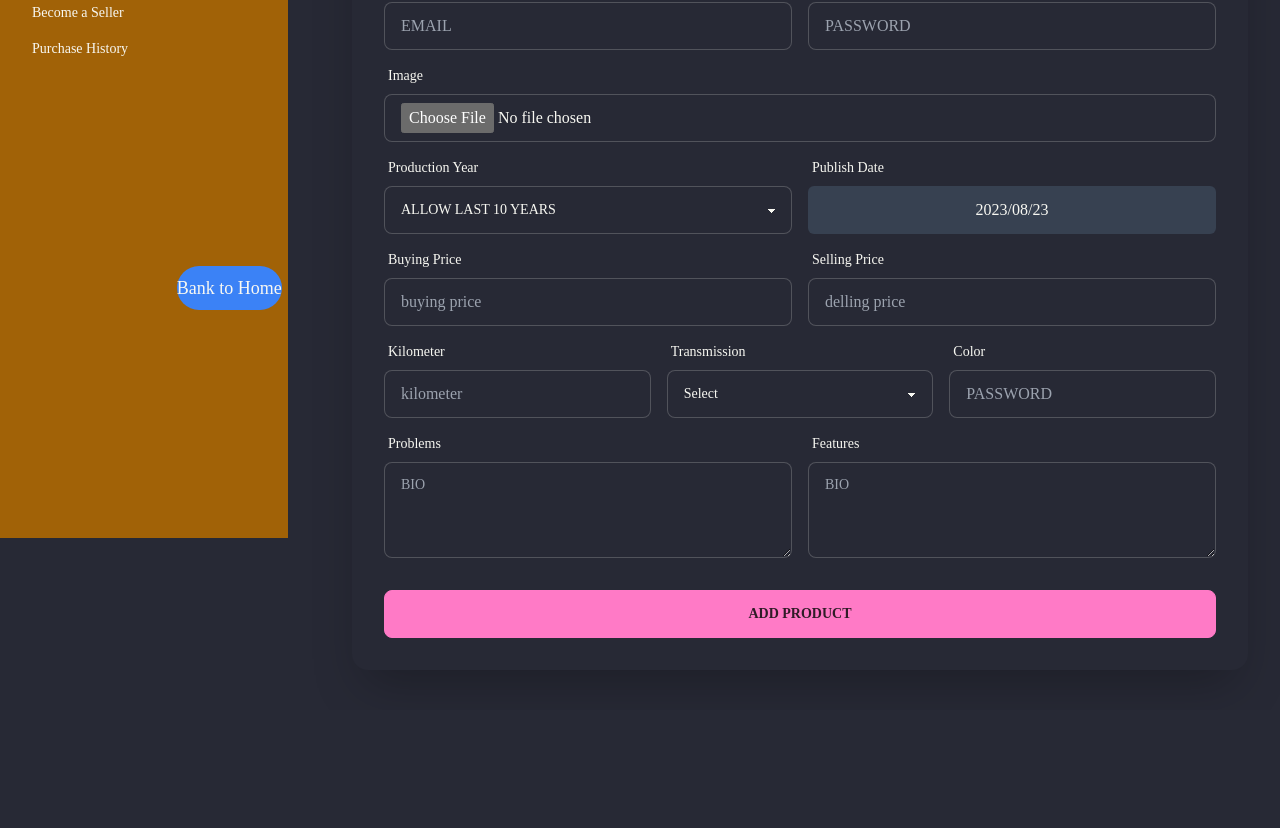
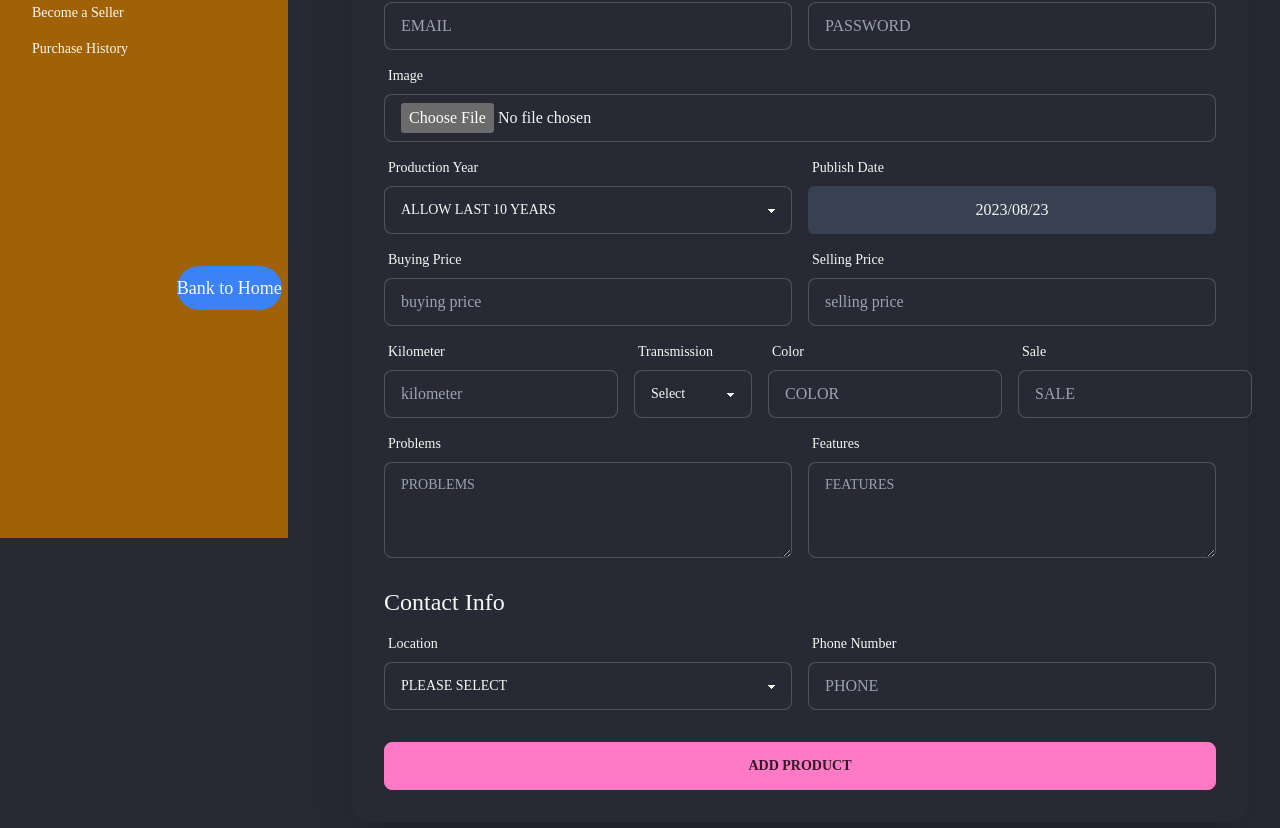
Before and after one commit to hasanisu/used-car, a React (Create React App) app: page /dashboard/add-product in a window 1280 px wide. Shown: the part 310-1138 px from the top of the page. Before the commit the page ends 1020 px from the top, so only its background shows below. Built offline with nearby package versions, Linux system fonts and the light colour scheme; no server answers; sample sign-in values are in the browser's storage; a web font is replaced by a local one.

Commit message:
added route category

```diff
--- a/src/Component/DashBoard/HostPanel.jsx
+++ b/src/Component/DashBoard/HostPanel.jsx
@@ -5,9 +5,9 @@ const HostPanel = () => {
     return (
         <div>
             <li><Link to="add-product">Add Product</Link></li>
-            <li><Link to='all-product'>All Sold Products</Link></li>
+            <li><Link >All Sold Products</Link></li>
             <li><Link>Remaining Products</Link></li>
-            <li><Link>All Products</Link></li>
+            <li><Link to='my-product'>My Products</Link></li>
         </div>
 
 
--- a/src/Component/Form/AddProductForm.jsx
+++ b/src/Component/Form/AddProductForm.jsx
@@ -18,7 +18,8 @@ const AddProductForm = ({
     getProductionId,
     getTransmissionType,
     handleToAddProduct,
-    loading
+    loading,
+    getLocationInfo,
 
 }) => {
 
@@ -133,7 +134,7 @@ const AddProductForm = ({
                                 <label className="label">
                                     <span className="label-text">Selling Price</span>
                                 </label>
-                                <input name='selling' type="text" placeholder="delling price" className="input input-bordered text-md" />
+                                <input name='selling' type="text" placeholder="selling price" className="input input-bordered text-md" />
                             </div>
                         </div>
 
@@ -142,12 +143,12 @@ const AddProductForm = ({
                                 <label className="label">
                                     <span className="label-text">Kilometer</span>
                                 </label>
-                                <input name='kilometer' type="text" placeholder="kilometer" className="input input-bordered" />
+                                <input name='kilometer' type="number" placeholder="kilometer" className="input input-bordered" />
                             </div>
 
                             <div className="form-control w-full">
                                 <label className="label">
-                                    <span className="label-text">Transmission</span>
+                                    <span className="label-text ">Transmission</span>
                                 </label>
                                 <select onChange={getTransmissionType} className="select select-bordered">
                                     <option disabled selected>Select</option>
@@ -162,7 +163,13 @@ const AddProductForm = ({
                                 <label className="label">
                                     <span className="label-text">Color</span>
                                 </label>
-                                <input name='color' type="text" placeholder="password" className="input input-bordered text-md uppercase" />
+                                <input name='color' type="text" placeholder="color" className="input input-bordered text-md uppercase" />
+                            </div>
+                            <div className="form-control w-full">
+                                <label className="label">
+                                    <span className="label-text">Sale</span>
+                                </label>
+                                <input name='sale' type="text" placeholder="sale" className="input input-bordered text-md uppercase" />
                             </div>
                         </div>
 
@@ -171,15 +178,51 @@ const AddProductForm = ({
                                 <label className="label">
                                     <span className="label-text">Problems</span>
                                 </label>
-                                <textarea name='problems' className="textarea textarea-bordered h-24 text-md uppercase" placeholder="Bio"></textarea>
+                                <textarea name='problems' className="textarea textarea-bordered h-24 text-md uppercase" placeholder="problems"></textarea>
                             </div>
                             <div className="form-control w-full">
                                 <label className="label">
                                     <span className="label-text">Features</span>
                                 </label>
-                                <textarea name='features' className="textarea textarea-bordered h-24 text-md uppercase" placeholder="Bio"></textarea>
+                                <textarea name='features' className="textarea textarea-bordered h-24 text-md uppercase" placeholder="features"></textarea>
                             </div>
                         </div>
+
+                        <h2 className='mt-5 text-2xl'>Contact Info</h2>
+                        <div className='flex justify-between gap-4'>
+                       <div className="form-control w-full">
+                                <label className="label">
+                                    <span className="label-text">Location</span>
+                                </label>
+                                <select onChange={getLocationInfo} className="select select-bordered text-md uppercase">
+                                    <option disabled selected>Please Select</option>
+                                    <option>Tokyo</option>
+                                    <option>Chiba</option>
+                                    <option>Saitama</option>
+                                    <option>Kanagawa</option>
+                                    <option>Nagoya</option>
+                                    <option>Osaka</option>
+                                    <option>Ibaraki</option>
+                                    <option>Sendai</option>
+                                    <option>Hokkaido</option>
+                                    <option>Fukuoka</option>
+                                    <option>Shimane</option>
+                                    <option>Gunma</option>
+                                    <option>Nagano</option>
+                                    <option>Gifu</option>
+                                    <option>Hiroshima</option>
+
+                                </select>
+                            </div>
+                            <div className="form-control w-full">
+                                <label className="label">
+                                    <span className="label-text">Phone Number</span>
+                                </label>
+                                <input name='phone' type="text" placeholder="phone" className="input input-bordered text-md uppercase" />
+                            </div>
+
+                       </div>
+
 
 
 
--- a/src/Pages/CarSection/Honda.jsx
+++ b/src/Pages/CarSection/Honda.jsx
@@ -15,7 +15,7 @@ const Honda = () => {
     return (
         <div>
             <h2>All Honda {allHondaCars.length}</h2>
-            <div className='grid gap-5 grid-cols-1 md:grid-cols-3 lg:grid-cols-4'>
+            <div className='grid gap-5 grid-cols-1 md:grid-cols-2 lg:grid-cols-3'>
                 {
                     allHondaCars.map(allHonda => <DetailsCard
                     key={allHonda._id}
--- a/src/Pages/CarSection/Toyota/Toyota.jsx
+++ b/src/Pages/CarSection/Toyota/Toyota.jsx
@@ -16,7 +16,7 @@ const Toyota = () => {
     return (
         <div>
             <h2>this is toyota {}</h2>
-            <div className='grid gap-5 grid-cols-1 md:grid-cols-3 lg:grid-cols-4'>
+            <div className='grid gap-5 grid-cols-1 md:grid-cols-2 lg:grid-cols-3'>
                 {
                     modelType.map(type => <DetailsCard
                     key={type._id}
--- a/src/Pages/DashboardContent/AddProduct.jsx
+++ b/src/Pages/DashboardContent/AddProduct.jsx
@@ -15,6 +15,7 @@ const AddProduct = () => {
     const [brandId, setBrandId] = useState(null)
     const [porductionYear, setProductionYear] = useState(null)
     const [transmission, setTransmission] = useState(null)
+    const [location, setLocation] = useState(null)
     const [loading, setLoading] = useState(false)
     const navigate = useNavigate()
 
@@ -30,22 +31,25 @@ const AddProduct = () => {
     //     setCartegory(event.target.value)
     // }
 
+
     //for getting category brand id
     const getBrandId = (event) => {
-        console.log(event.target.value)
         setBrandId(event.target.value)
     }
 
     //for getting year of production
     const getProductionId = (event)=>{
-        console.log(event.target.value)
         setProductionYear(event.target.value)
     }
 
     //for getting Transmission
     const getTransmissionType = (event)=>{
-        console.log(event.target.value)
         setTransmission(event.target.value)
+    }
+
+    //for getting Location
+    const getLocationInfo = (event)=>{
+        setLocation(event.target.value)
     }
 
 
@@ -65,6 +69,10 @@ const AddProduct = () => {
         const color = form.color.value;
         const problems = form.problems.value;
         const features = form.features.value;
+        const phone = form.phone.value;
+        const sale = form.sale.value;
+        console.log(kilometer)
+
         setLoading(true)
         getImageUrl(image)
         .then(data =>{
@@ -77,11 +85,15 @@ const AddProduct = () => {
                postDate: startDate,
                buyingPrice: buying,
                sellingPrice: selling,
-               kilometer: parseFloat(kilometer),
+               kilometer: parseInt(kilometer),
                transmission: transmission,
                color: color,
+               sale: parseFloat(sale),
                carProblem: problems,
                features: features,
+               locaion: location,
+               phone: phone,
+
                seller:{
                     name: user?.displayName,
                     image: user?.photoURL,
@@ -93,7 +105,7 @@ const AddProduct = () => {
                 console.log(data)
                 setLoading(false)
                 toast.success('Your post successfully added')
-                navigate()
+                navigate('/dashboard/my-product')
             }).catch(err => {
                 console.log(err)
                 setLoading(false)
@@ -133,6 +145,7 @@ const AddProduct = () => {
             getTransmissionType={getTransmissionType}
             handleToAddProduct={handleToAddProduct}
             loading={loading}
+            getLocationInfo={getLocationInfo}
 
 
 
--- a/src/Pages/DashboardContent/AllProducts.jsx
+++ b/src/Pages/DashboardContent/MyProducts.jsx
@@ -5,7 +5,7 @@ import TableRow from '../../Component/Card/TableRow';
 import MainLoader from '../../Component/Loader/MainLoader';
 import AuthProvider, { AuthContext } from '../../context/AuthProvider';
 
-const AllProducts = () => {
+const MyProducts = () => {
     const {user} = useContext(AuthContext)
 
     const [products, setProducts] = useState([])
@@ -58,4 +58,4 @@ const AllProducts = () => {
     );
 };
 
-export default AllProducts;
+export default MyProducts;
```
Also changed, not shown: src/Component/Card/DetailsCard.jsx (+33 -7 lines), src/Routes/Routes.jsx (+4 -3 lines).
